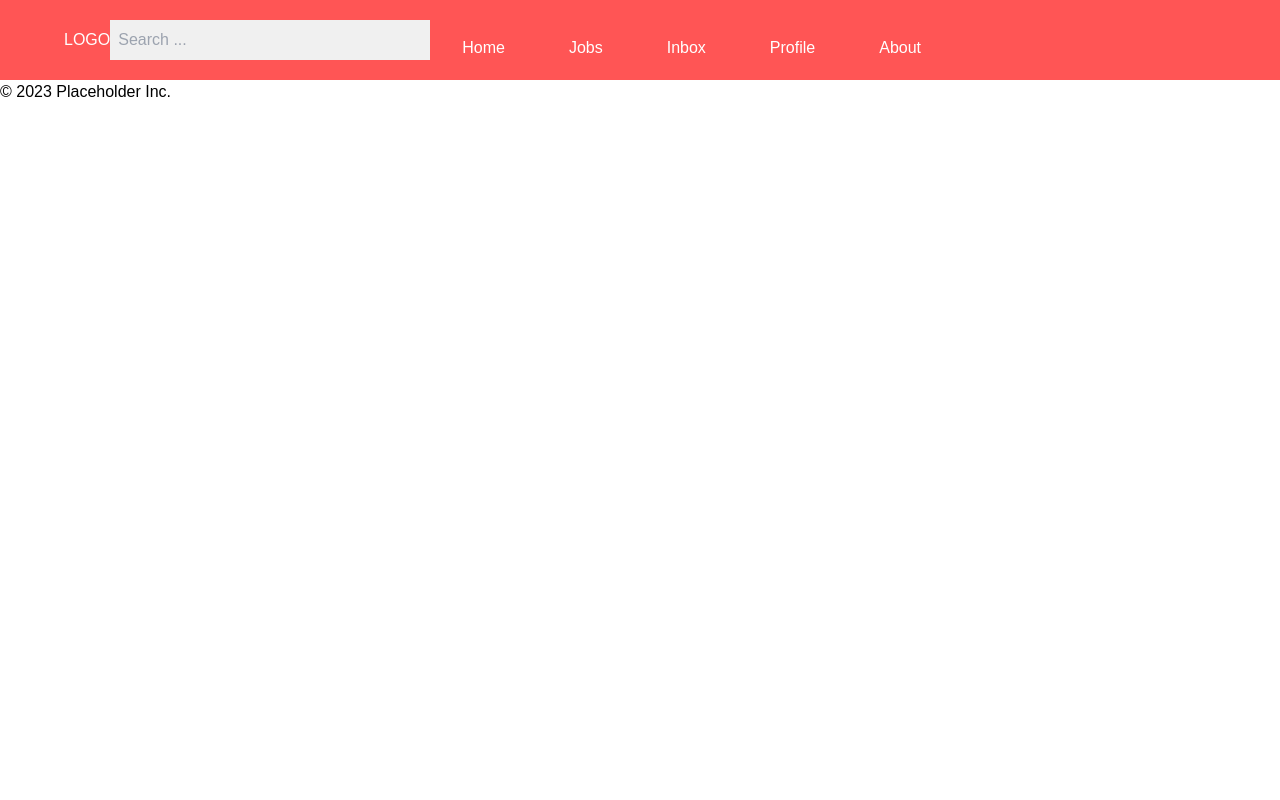
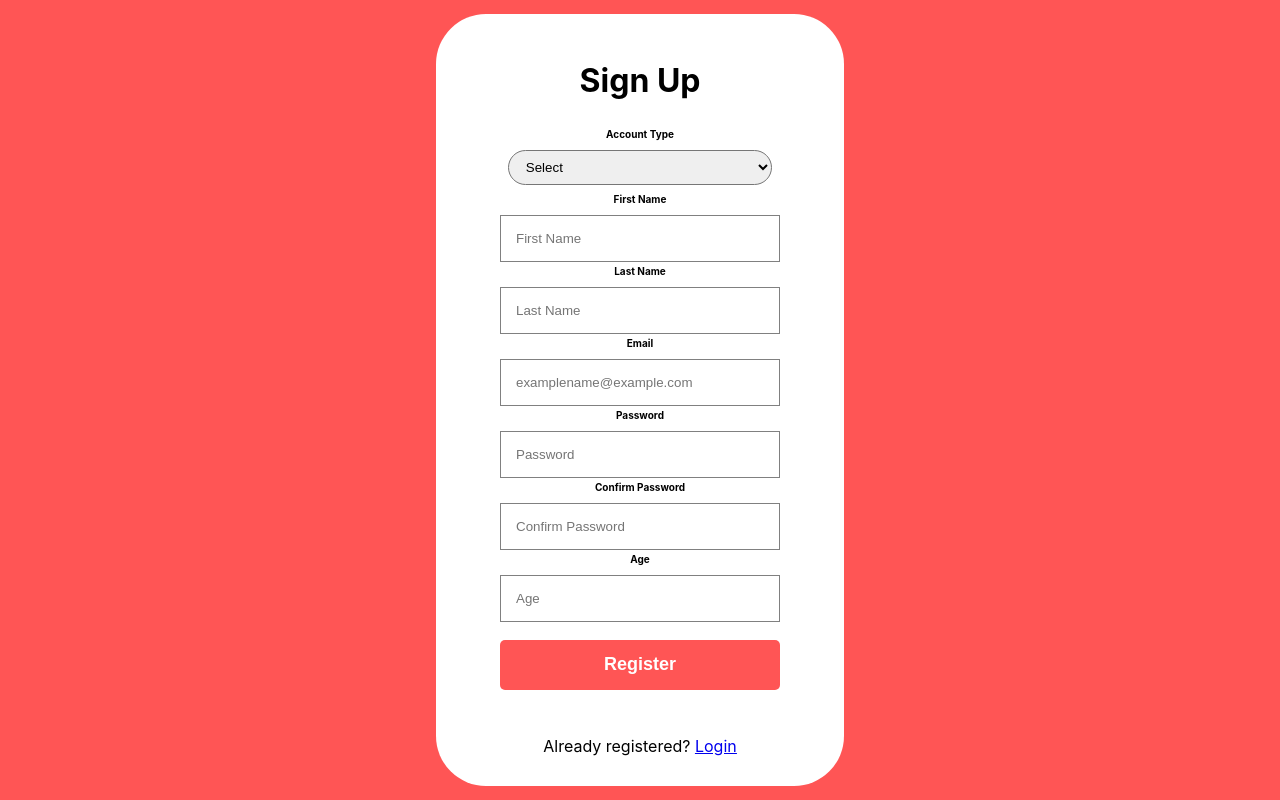
Before and after one commit to soen-341-team-placeholder/placeholder-soen341project2023, a React (Create React App) app in the folder client/: page /registration in a window 1280 px wide. Built offline with nearby package versions, Linux system fonts and the light colour scheme.

Commit message:
Created registration page (#65)
* Created functional registration page

```diff
--- a/client/src/App.js
+++ b/client/src/App.js
@@ -1,31 +1,26 @@
 import React from "react";
 import { BrowserRouter as Router, Route, Routes } from "react-router-dom";
-import Navbar from "./components/Navbar";
-
 import ApplicantProfilePage from "./pages/ApplicantProfilePage";
 import HomePage from "./pages/HomePage";
 import AboutPage from "./pages/AboutPage";
+import RegisterPage from "./pages/RegisterPage";
 
 export default function App() {
   return (
+
     <Router>
-      <header>
-        <Navbar />
-      </header>
 
       <main>
         <Routes>
           <Route path="/" element={<HomePage />} />
           <Route path="/about" element={<AboutPage />} />
           <Route path="/profile/:userID" element={<ApplicantProfilePage />} />
+          <Route path="/registration" element={<RegisterPage />} />
         </Routes>
       </main>
 
-      <footer>
-        <div className="text-center">
-          <p>&copy; 2023 Placeholder Inc.</p>
-        </div>
-      </footer>
+
     </Router>
   );
+
 }
--- /dev/null
+++ b/client/src/components/FormInput.jsx
@@ -0,0 +1,25 @@
+import { useState } from "react";
+import '../styles/FormInput.css';
+import '../styles/Register.css';
+
+const FormInput = (props) => {
+    const [focused, setFocused] = useState(false);
+    const { label, errorMessage, onChange, id, ...inputProps } = props;
+    const handleFocus = (e) => {
+        setFocused(true);
+    };
+
+    return (
+        <div className="formInput">
+            <label>{label}</label>
+            <input {...inputProps}
+                onChange={onChange}
+                onBlur={handleFocus}
+                onFocus={() => inputProps.name === "confirmPassword" && setFocused(true)} focused={focused.toString()}
+            />
+            <span>{errorMessage}</span>
+        </div>
+    )
+}
+
+export default FormInput
--- a/client/src/components/Navbar.js
+++ b/client/src/components/Navbar.js
@@ -1,7 +1,6 @@
 import { useRef } from "react";
-import { FaBars, FaDownload, FaTimes } from "react-icons/fa"; // import font awesome icons
+import { FaBars, FaTimes } from "react-icons/fa"; // import font awesome icons
 import "../styles/styles.css";
-import { BrowserRouter as Router, Route, Link, Routes } from "react-router-dom";
 
 import SearchBar from "./SearchBar";
 
--- /dev/null
+++ b/client/src/pages/RegisterPage.js
@@ -0,0 +1,134 @@
+import React from 'react'
+import { useState } from 'react';
+import axios from 'axios';
+import FormInput from '../components/FormInput';
+import '../styles/Register.css';
+import '../styles/FormInput.css';
+
+function RegisterPage() {
+
+  const [values, setValues] = useState({
+    firstName: "",
+    lastName: "",
+    email: "",
+    password: "",
+    confirmPassword: "",
+    age: "",
+    userType: "",
+  });
+
+  const handleSelect = (event) => {
+    const { name, value } = event.target;
+    setValues((prevState) => ({ ...prevState, [name]: value }));
+  };
+
+
+  const inputs = [
+    {
+      id: 1,
+      name: "firstName",
+      type: "text",
+      placeholder: "First Name",
+      errorMessage: "Please enter only alphabetical characters",
+      label: "First Name",
+      pattern: "^[A-Z-a-z]+$",
+      required: true,
+    },
+    {
+      id: 2,
+      name: "lastName",
+      type: "text",
+      placeholder: "Last Name",
+      errorMessage: "Please enter only alphabetical characters",
+      label: "Last Name",
+      pattern: "^[A-Z-a-z]+$",
+      required: true,
+    },
+    {
+      id: 3,
+      name: "email",
+      type: "email",
+      placeholder: "examplename@example.com",
+      errorMessage: "Please enter a valid email address",
+      label: "Email",
+      required: true,
+    },
+    {
+      id: 4,
+      name: "password",
+      type: "password",
+      placeholder: "Password",
+      errorMessage: "Password should be at least 3 characters",
+      label: "Password",
+      pattern: ".{3,}",
+      required: true,
+    },
+    {
+      id: 5,
+      name: "confirmPassword",
+      type: "password",
+      placeholder: "Confirm Password",
+      errorMessage: "Passwords do not match",
+      label: "Confirm Password",
+      pattern: values.password,
+      required: true,
+    },
+    {
+      id: 6,
+      name: "age",
+      type: "number",
+      placeholder: "Age",
+      errorMessage: "You must be thirteen or older to register",
+      label: "Age",
+      required: true,
+      min: 13,
+      max: 100
+    },
+
+
+  ]
+
+  const handleSubmit = (e) => {
+    e.preventDefault();
+    submitForm();
+  };
+
+  const onChange = (e) => {
+    setValues({ ...values, [e.target.name]: e.target.value });
+  };
+
+  const submitForm = async () => {
+    let valuesToSubmit = values;
+    delete valuesToSubmit.confirmPassword;
+    valuesToSubmit.userType = values.userType.toLowerCase();
+    await axios.post('http://localhost:4000/users', valuesToSubmit)
+  };
+
+  return (
+    <div className='RegisterPage'>
+
+      <form onSubmit={handleSubmit}>
+        <h1>Sign Up</h1>
+        <label>Account Type</label>
+        <div className="customSelect">
+          <select className="userSelectType" name="userType" onChange={handleSelect} required={true}>
+            <option value="">Select</option>
+            <option value="Student">Student</option>
+            <option value="Employer">Employer</option>
+          </select>
+        </div>
+        {
+          inputs.map((input) => (
+            <FormInput key={input.id} {...input} value={values[input.name]} onChange={onChange} />
+          ))
+        }
+        <button onClick={handleSubmit}>Register</button>
+        <p>Already registered? <a href="./login" ><u>Login</u></a></p>
+      </form>
+
+
+    </div>
+  );
+}
+
+export default RegisterPage;
--- /dev/null
+++ b/client/src/styles/FormInput.css
@@ -0,0 +1,47 @@
+.formInput {
+    display: flex;
+    flex-direction: column;
+    width: 280px;
+    height: 9vh;
+}
+
+.customSelect {
+    display: flex;
+    flex-direction: column;
+    padding: 1vh;
+    width: auto;
+}
+
+.userSelectType {
+    display: flex;
+    flex-direction: row;
+    justify-content: center;
+    border-radius: 50px;
+    padding: 1vh 1vw;
+    width: 100%;
+}
+
+input {
+    padding: 15px;
+    margin: 10px 0px;
+    border: 1px solid gray;
+}
+
+label {
+    font-size: 10px;
+    font-weight: bold;
+}
+
+span {
+    font-size: 12px;
+    color: red;
+    display: none;
+}
+
+input:invalid[focused="true"] {
+    border: 1px solid red;
+}
+
+input:invalid[focused=true]~span {
+    display: block;
+}
--- /dev/null
+++ b/client/src/styles/Register.css
@@ -0,0 +1,33 @@
+.RegisterPage {
+    display: flex;
+    align-items: center;
+    justify-content: center;
+    height: 100vh;
+    background-color: #FF5555;
+
+    /*background: url('./image.png') no-repeat center center / cover;*/
+}
+
+form {
+    background-color: white;
+    padding: 2% 5%;
+    margin: 3% 0%;
+    border-radius: 50px;
+    text-align: center;
+    height: 90%;
+}
+
+button {
+    width: 100%;
+    height: 50px;
+    padding: 10px;
+    border: none;
+    background-color: #FF5555;
+    color: white;
+    border-radius: 5px;
+    font-weight: bold;
+    font-size: 18px;
+    cursor: pointer;
+    margin-top: 15px;
+    margin-bottom: 30px;
+}
```
Also changed, not shown: client/src/pages/LoginPage.js (added, +7 -0 lines), 1 other file (tests, documents, lock files or other folders).
